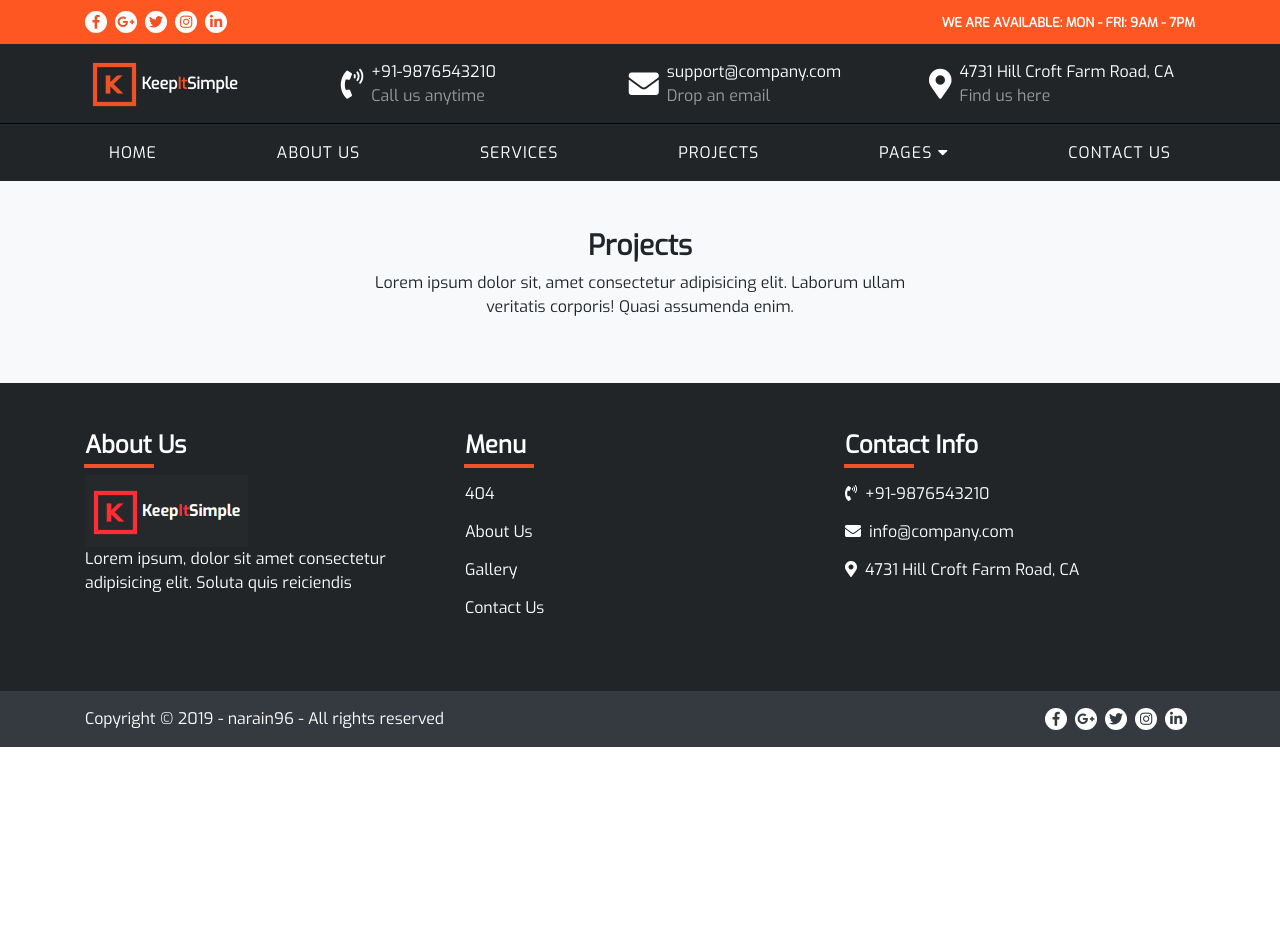
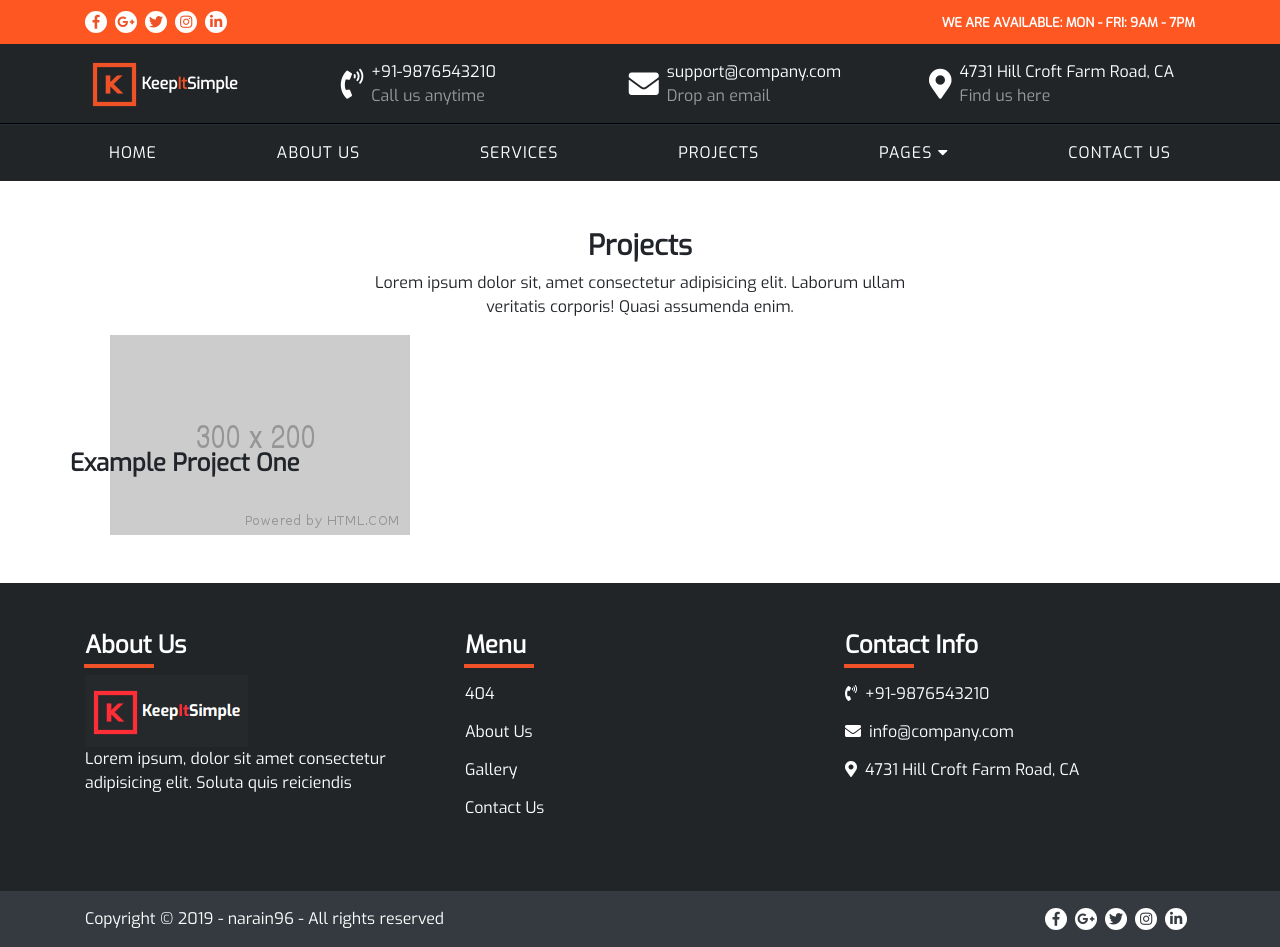
Before and after one commit to narenkram/KIS-template, a plain HTML site: page pages/projects.html in a window 1280 px wide. Before the commit the page ends 800 px from the top, so only its background shows below. Drawn offline with Linux system fonts and the light colour scheme.

Commit message:
Project Page UI Update

```diff
--- a/assets/css/style.css
+++ b/assets/css/style.css
@@ -308,6 +308,67 @@
     backface-visibility: hidden;
 }
 
+/* Projects page */
+
+/* Shine */
+.Project .Project__image {
+	position: relative;
+}
+.Project .Project__image::before {
+	position: absolute;
+	top: 0;
+	left: -75%;
+	z-index: 2;
+	display: block;
+	content: '';
+	width: 50%;
+	height: 100%;
+	background: -webkit-linear-gradient(left, rgba(255,255,255,0) 0%, rgba(255,255,255,.3) 100%);
+	background: linear-gradient(to right, rgba(255,255,255,0) 0%, rgba(255,255,255,.3) 100%);
+	-webkit-transform: skewX(-25deg);
+	transform: skewX(-25deg);
+}
+.Project .Project__image:hover::before {
+	-webkit-animation: shine .75s;
+	animation: shine .75s;
+}
+@-webkit-keyframes shine {
+	100% {
+		left: 125%;
+	}
+}
+@keyframes shine {
+	100% {
+		left: 125%;
+	}
+}
+
+.Project{
+    justify-content: center;
+    display: inline-flex;
+}
+
+.Project:hover {
+
+}
+
+.Project__image {
+	width: 300px;
+	height: 200px;
+	margin: 0;
+	padding: 0;
+	background: #fff;
+	overflow: hidden;
+}
+
+.Project__title{
+    position: absolute;
+    top:50%;
+    transform:translateY(50%);
+    display: flex;
+    width: 100%;
+}
+
 /* bootstrap overides */
 
 .list-group-flush .list-group-item {
@@ -416,7 +477,6 @@ p {
 
 .card {
     border-color: #212528;
-    border-style: dotted;
 }
 
 * {
--- a/pages/projects.html
+++ b/pages/projects.html
@@ -139,7 +139,7 @@
 
 
 
-    <div class="Section1 bg-light">
+    <div class="Section1 bg-white">
         <div class="container">
             <div class="row">
                 <div class="col-12 text-center py-5">
@@ -149,7 +149,17 @@
                             veritatis corporis!
                             Quasi assumenda enim.</p>
                     </div>
+                    <div class="row">
+                        <div class="col-12 col-sm-6 col-md-4 col-lg-4">
+                            <div class="Project">
+                                <figure class="Project__image">
+                                        <img class="img-fluid" src="../assets/images/300x200.png" alt="">
+                                </figure>
+                                <h4 class="Project__title">Example Project One</h4>
+                            </div>
+                        </div>
 
+                    </div>
                 </div>
             </div>
         </div>
```
Also changed, not shown: pages/404.html (+1 -1 lines), pages/service-detail.html (+1 -1 lines), assets/images/300x200.png (added), assets/images/300x300.png (added).
